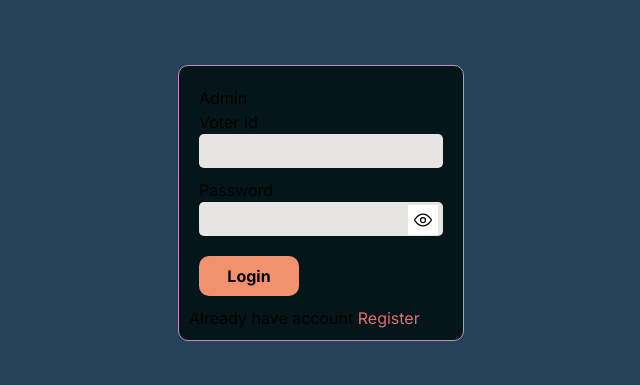
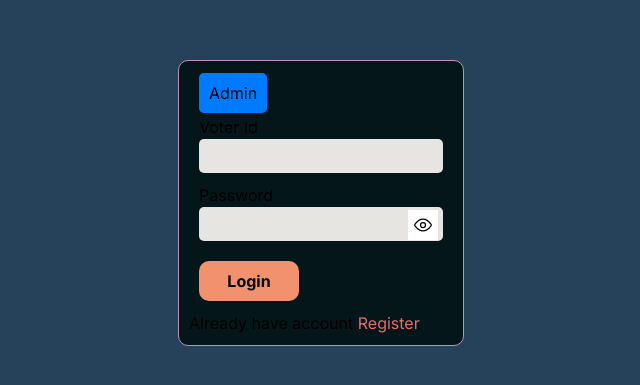
Before and after one commit to sanjeet145/onlinelectionsystem, a Next.js app: page / in a window 1280 px wide. Shown: the part 197-582 px from the top of the page, without its empty margins (319-959 px from the left). Built offline with nearby package versions, Linux system fonts and the light colour scheme.

Commit message:
logindesign

```diff
--- a/src/app/login/page.tsx
+++ b/src/app/login/page.tsx
@@ -3,15 +3,6 @@ import Link from "next/link";
 import { useEffect, useState } from "react";
 import "../pages/css/forms.css";
 import {useRouter} from "next/navigation";
-
-let isAdmin=false;
-const adminClick = () => {
-    if(isAdmin){
-        isAdmin=false;
-    }
-    else
-     isAdmin=true;
-  };
 
 export default function Login() {
     const router =useRouter();
@@ -29,6 +20,8 @@ export default function Login() {
         });
     };
     const [showPassword, setShowPassword] = useState(false);
+    const [isAdmin, setisAdmin] = useState(false);
+    const [loading, setloading] = useState(false);
 
     const togglePasswordVisibility = () => {
         setShowPassword((prev) => !prev);
@@ -39,8 +32,8 @@ export default function Login() {
         const link = document.querySelector('.admin');
 
         const handleClick = () => {
-          adminClick();
-        };
+        setisAdmin(!isAdmin);
+    };
 
         if (link) {
           link.addEventListener('click', handleClick);
@@ -51,14 +44,14 @@ export default function Login() {
             link.removeEventListener('click', handleClick);
           }
         };
-      }, []);
+      }, [isAdmin]);
 
     const onsubmit = async(e:any) => {
         e.preventDefault();
+        setloading(!loading);
         try{
             let response;
             if(isAdmin){
-                console.log("inside adminfetch");
                 response = await fetch("/api/users/admin", {
                     method: 'POST',
                     headers: { 'Content-Type': 'application/json' },
@@ -82,13 +75,16 @@ export default function Login() {
         }catch{
             alert("not submitted");
         }
+        finally{
+        setloading(false);
+        }
     };
     return (
         <>
             <div className="form-card">
                 <div className="card1">
                     <form className="formc" onSubmit={onsubmit}>
-                    <a className="admin">Admin</a>
+                    <a className={isAdmin?"admin admin-clicked":"admin"}>Admin</a>
                         <div className="uname">
                             <p>Voter Id</p>
                             <input type="text"
@@ -111,7 +107,7 @@ export default function Login() {
                             </button>
                         </div>
                             </div>
-                        <button className="Btn" type="submit">Login</button>
+                        <button className="Btn" type="submit">{loading ? "loading":"Login"}</button>
                     </form>
                     <p>Already have account <Link href={"/register"} className="link">Register</Link></p>
                 </div>
--- a/src/app/pages/css/forms.css
+++ b/src/app/pages/css/forms.css
@@ -75,3 +75,17 @@
 .link{
     color: var(--color8);
 }
+
+.admin{
+    height: fit-content;
+    padding: 10px;
+    background-color: #007bff;
+    border-radius: 5px;
+    cursor: pointer;
+}
+.uname{
+    margin-top: 10px;
+}
+.admin-clicked{
+    background-color: #043d7a;
+}
```
